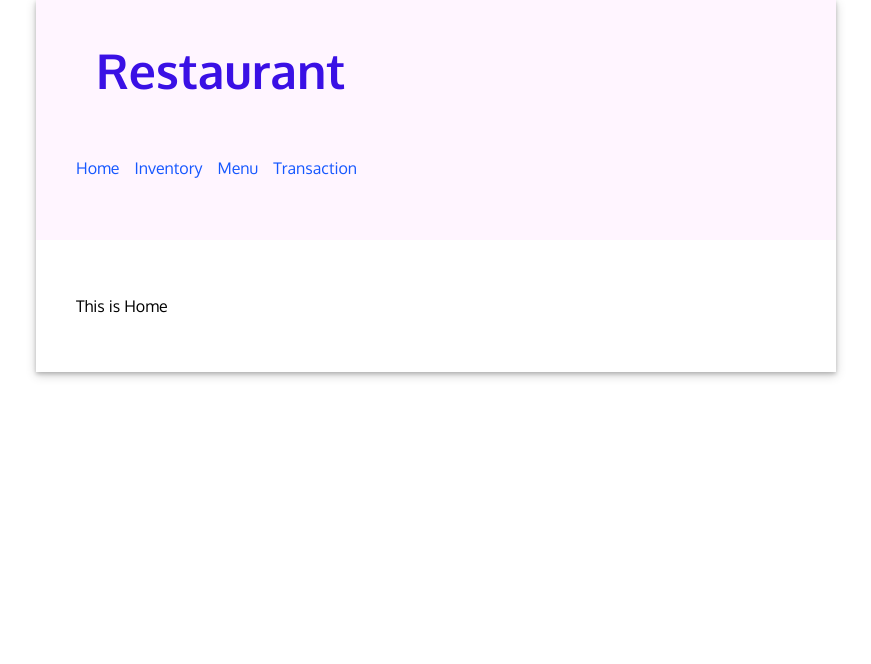
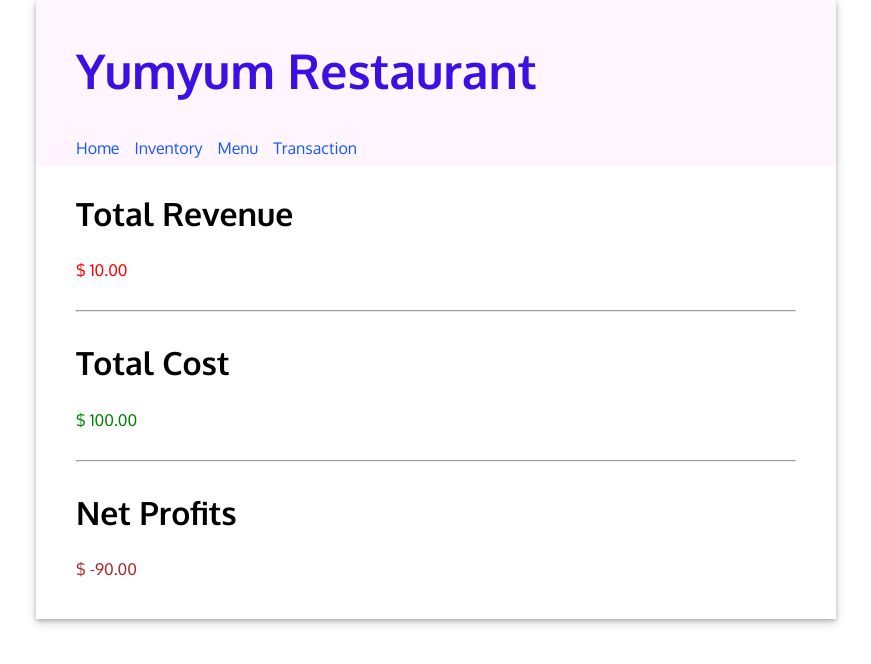
Before and after one commit to majar-practice-project/django-restaurant, a Django app: page /restaurant/ in a window 1280 px wide. Shown: the top 664 px of the page, without its empty margins (204-1075 px from the left). Run offline with Django 4.2, Linux system fonts and the light colour scheme; tables that the repository leaves empty hold one stand-in row (values such as "Sample post").

Commit message:
style: Adjust navigation bar layout

```diff
--- a/restaurant/static/restaurant/style.css
+++ b/restaurant/static/restaurant/style.css
@@ -19,7 +19,7 @@ margin: 30px 0;
 
 header {
 background-color: #fff5ff;
-min-height: 200px;
+min-height: 100px;
 display: flex;
 align-items: center;
 flex-direction: column;
@@ -34,7 +34,7 @@ display: flex;
 }
 
 .navbar {
-margin-top: 50px;
+margin-top: 30px;
 display: flex;
 width: 100%;
 }
@@ -55,13 +55,13 @@ font-weight: bold;
 
 .header-title {
 font-size: 3em;
-padding: 0px 50px 0 20px;
+padding: 0px 50px 0 0px;
 margin: auto 0;
 color: #3a10e5;
 }
 
 main {
-padding: 40px;
+padding: 0 40px 40px 40px;
 }
 
 main h2 {
--- a/restaurant/templates/base.html
+++ b/restaurant/templates/base.html
@@ -13,7 +13,7 @@
       href="https://fonts.googleapis.com/css2?family=Oxygen:wght@300;400;700&display=swap"
       rel="stylesheet"
     />
-    <title>{% block title %}Restaurant{% endblock %}</title>
+    <title>{% block title %}Yumyum Restaurant{% endblock %}</title>
     {% block head %}{% endblock %}
   </head>
   <body>
@@ -27,7 +27,7 @@
                 {% endcomment%}
             {% endif %}
             <div class="header-content">
-              <h1 class="header-title">Restaurant</h1>
+              <h1 class="header-title">Yumyum Restaurant</h1>
               {% if user.username %}
                   <h4 class="header-greet">Welcome {{ user.username }}!</h4>
               {% else %}
--- a/restaurant/templates/restaurant/home.html
+++ b/restaurant/templates/restaurant/home.html
@@ -1,4 +1,13 @@
 {% extends 'base.html' %}
 {% block content %}
-    <p>This is Home</p>
+    <div>
+        <h2>Total Revenue</h2>
+        <span style="color: red">$ {{ total_revenue|floatformat:"2g" }}</span>
+        <hr>
+        <h2>Total Cost</h2>
+        <span style="color: green">$ {{ total_cost|floatformat:"2g" }}</span>
+        <hr>
+        <h2>Net Profits</h2>
+        <span style="color: brown">$ {{ net_profits|floatformat:"2g" }}</span>
+    </div>
 {% endblock %}
--- a/restaurant/templates/restaurant/transaction.html
+++ b/restaurant/templates/restaurant/transaction.html
@@ -20,7 +20,7 @@
                   {{ purchase.timestamp }}
               </td>
               <td>
-                    {{ purchase.item }}
+                    {{ purchase.item|title }}
               </td>
               <td>
                 <a href="{% url 'update_purchase' purchase.id %}">🖉</a>
--- a/restaurant/views.py
+++ b/restaurant/views.py
@@ -1,6 +1,6 @@
 from typing import Any
 from django.db.models.query import QuerySet
-from django.db.models import Model
+from django.db.models import Model, Sum, Count
 from django.shortcuts import render, redirect
 from django.urls import reverse, reverse_lazy
 from django.views.generic import TemplateView, ListView, DetailView, CreateView, UpdateView, DeleteView
@@ -13,6 +13,17 @@ from . import forms
 
 class HomeView(TemplateView):
     template_name = "restaurant/home.html"
+
+    def get_total_cost(self):
+        queryset = Purchase.objects.values('item__ingredientrequirement__ingredient__unit_price').annotate(total_quantity=Sum('item__ingredientrequirement__quantity'))
+        return sum([query['item__ingredientrequirement__ingredient__unit_price'] * query['total_quantity'] for query in queryset])
+
+    def get_context_data(self, **kwargs: Any) -> dict[str, Any]:
+        context = super().get_context_data(**kwargs)
+        context['total_revenue'] = Purchase.objects.aggregate(Sum('item__price'))['item__price__sum']
+        context['total_cost'] = self.get_total_cost()
+        context['net_profits'] = context['total_revenue'] - context['total_cost']
+        return context
 
 
 class Login(LoginView):
```
